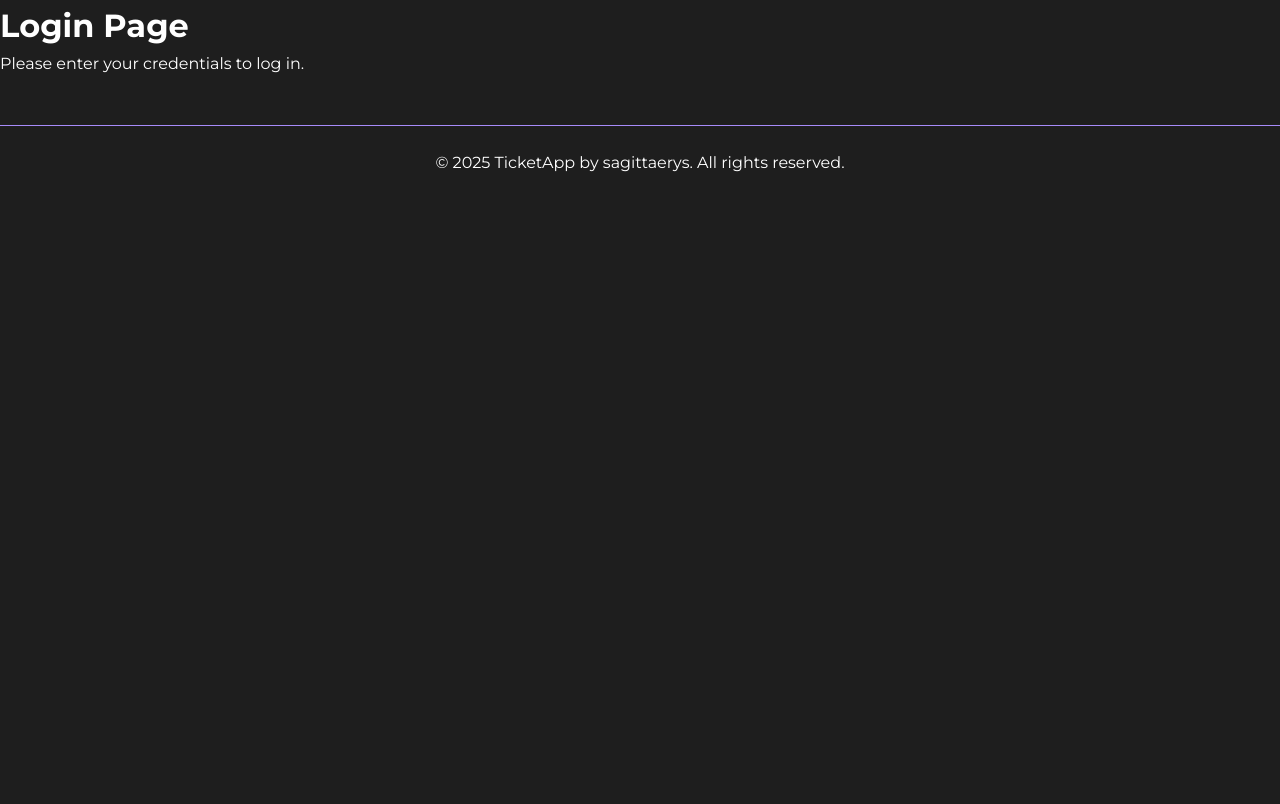
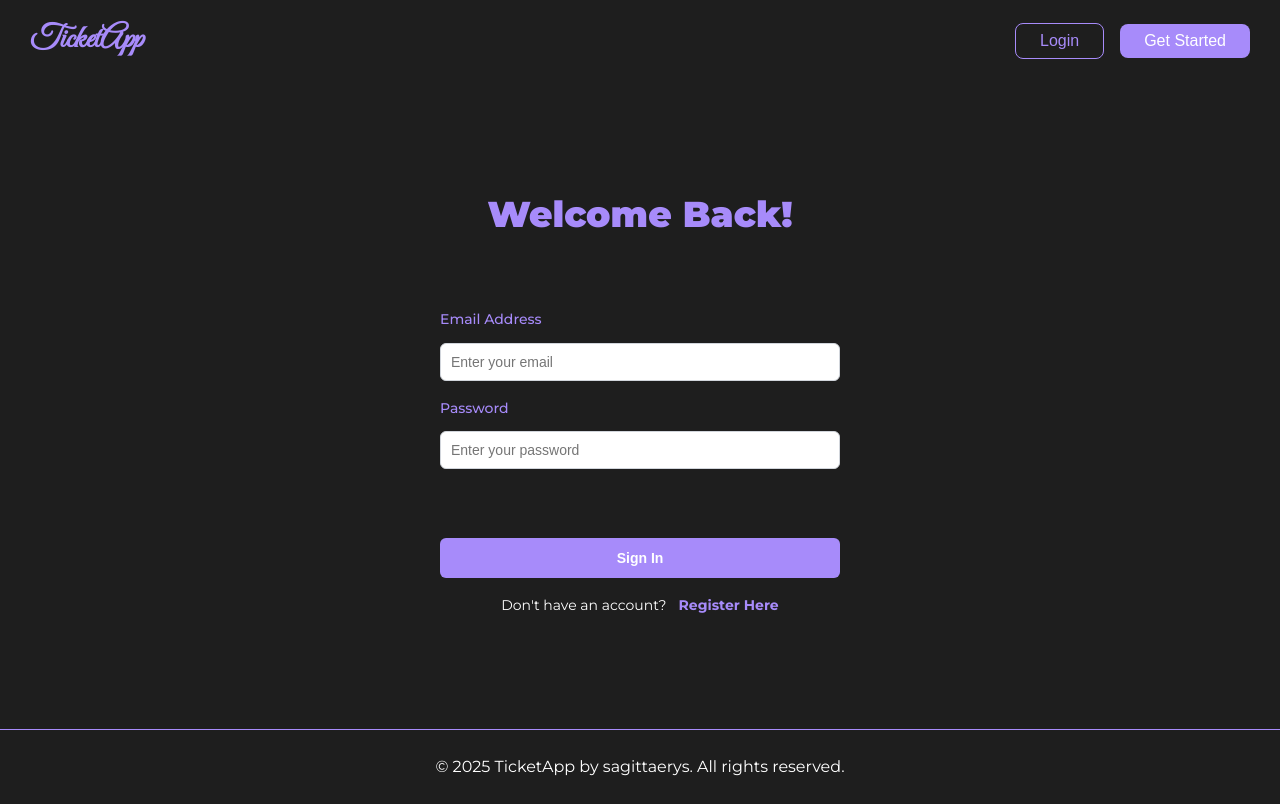
Before and after one commit to sagittaerys/hng-react, a React (Vite) app: page /login in a window 1280 px wide. Built offline with nearby package versions, Linux system fonts and the light colour scheme.

Commit message:
auth completed

```diff
--- a/src/index.css
+++ b/src/index.css
@@ -463,3 +463,158 @@ body {
   color: #a78bfa;
   font-weight: bold;
 }
+
+/* login styles */
+
+.auth-container-tall {
+          max-width: 28rem;
+          height: 70vh;
+          display: flex;
+          flex-direction: column;
+          justify-content: space-evenly;
+          margin: 2.5rem auto 0;
+          padding: 1.5rem;
+          border-radius: 0.5rem;
+          box-shadow: 0 4px 6px -1px #a78bfa(0, 0, 0, 0.1), 0 2px 4px -1px rgba(0, 0, 0, 0.06);
+        }
+
+        /* Heading Styles */
+        .auth-heading {
+          font-size: 2rem;
+          color: #a78bfa;
+          font-weight: 900;
+          text-align: center;
+          margin-bottom: 1.5rem;
+        }
+
+        @media (min-width: 768px) {
+          .auth-heading {
+            font-size: 2.25rem;
+          }
+        }
+
+        /* Alert/Toast Messages */
+        .alert-error {
+          color: #dc2626;
+          border: 1px solid #fca5a5;
+          background-color: #fee2e2;
+          text-align: center;
+          padding: 0.5rem;
+          border-radius: 0.375rem;
+          font-size: 0.875rem;
+          margin-bottom: 0.75rem;
+        }
+
+        /* Form Group Styles */
+        .form-group {
+          margin-bottom: 1rem;
+        }
+
+        /* Label Styles */
+        .form-label-spaced {
+          display: block;
+          margin-bottom: 0.75rem;
+          color: #a78bfa;
+          font-size: 0.875rem;
+          font-weight: 500;
+        }
+
+        /* Input Styles */
+        .form-input {
+          width: 100%;
+          padding: 0.625rem;
+          border: 1px solid #d1d5db;
+          border-radius: 0.375rem;
+          font-size: 0.875rem;
+          outline: none;
+          transition: border-color 0.2s;
+          box-sizing: border-box;
+        }
+
+        .form-input:focus {
+          border-color: #a78bfa;
+        }
+
+        .form-input.error {
+          border-color: #a78bfa;
+        }
+
+        .form-input:disabled {
+          background-color: #f3f4f6;
+          cursor: not-allowed;
+        }
+
+        .mb-3 {
+          margin-bottom: 0.75rem;
+        }
+
+        /* Error Message Styles */
+        .error-message {
+          color: #a78bfa;
+          font-size: 0.75rem;
+          margin-top: 0.25rem;
+        }
+
+        /* Button Styles */
+        .btn-primary {
+          width: 100%;
+          padding: 0.75rem;
+          background-color: #a78bfa;
+          color: white;
+          border-radius: 0.375rem;
+          font-size: 0.875rem;
+          font-weight: 600;
+          border: none;
+          cursor: pointer;
+          transition: background-color 0.2s;
+        }
+
+        .btn-primary:hover:not(:disabled) {
+          background-color: #a78bfa;
+        }
+
+        .btn-primary:disabled {
+          background-color: #a78bfa;
+          cursor: not-allowed;
+        }
+
+        .btn-link {
+          color: #a78bfa;
+          font-weight: 700;
+          background: none;
+          border: none;
+          cursor: pointer;
+          padding: 0;
+          text-decoration: none;
+        }
+
+        .btn-link:hover {
+          text-decoration: underline;
+        }
+
+        /* Auth Footer Links */
+        .auth-footer-spaced {
+          display: flex;
+          gap: 0.75rem;
+          align-items: center;
+          font-size: 0.875rem;
+          justify-content: center;
+          margin-top: 1rem;
+        }
+
+        .auth-footer-text {
+          color: white;
+          margin: 0;
+        }
+
+        /* Responsive Design */
+        @media (max-width: 640px) {
+          .auth-container-tall {
+            margin: 1rem;
+            padding: 1rem;
+          }
+
+          .auth-heading {
+            font-size: 1.5rem;
+          }
+        }
--- a/src/pages/login.tsx
+++ b/src/pages/login.tsx
@@ -1,8 +1,156 @@
+import { useState } from "react";
+import { Link } from "react-router-dom";
+import NavBar from "../components/header";
+
+
 export default function Login({onNavigate}: {onNavigate: (path: string) => void}) {
+  const [email, setEmail] = useState("");
+  const [password, setPassword] = useState("");
+  const [errors, setErrors] = useState<Record<string, string>>({});
+  const [isLoading, setIsLoading] = useState(false);
+
+  function validateInputs() {
+    const newErrors: Record<string, string> = {};
+    const emailRegex = /^[^\s@]+@[^\s@]+\.[^\s@]+$/;
+
+    if (!email.trim()) {
+      newErrors.email = "Email address is required.";
+    } else if (!emailRegex.test(email)) {
+      newErrors.email = "Please enter a valid email address.";
+    }
+
+    if (!password) {
+      newErrors.password = "Password is required.";
+    }
+
+    setErrors(newErrors);
+    return Object.keys(newErrors).length === 0;
+  }
+
+  interface User {
+    id: string;
+    email: string;
+    password: string;
+    name: string;
+  }
+
+  interface SessionToken {
+    userId: string;
+    email: string;
+    name: string;
+    loginTime: string;
+    expiresAt: string;
+  }
+
+  function handleLogin(e: React.FormEvent<HTMLButtonElement>): void {
+    e.preventDefault();
+
+    if (!validateInputs()) return;
+
+    setIsLoading(true);
+    setErrors({});
+
+    try {
+      // get users from localStorage
+      const users: User[] = JSON.parse(localStorage.getItem("ticketapp_users") || "[]");
+
+      // find user with matching email and password
+      const user: User | undefined = users.find(u => u.email === email && u.password === password);
+
+      if (!user) {
+        setErrors({
+          general: "Invalid credentials. Please check your email and password."
+        });
+        setIsLoading(false);
+        return;
+      }
+
+      // Create session token
+      const sessionToken: SessionToken = {
+        userId: user.id,
+        email: user.email,
+        name: user.name,
+        loginTime: new Date().toISOString(),
+        expiresAt: new Date(Date.now() + 24 * 60 * 60 * 1000).toISOString() // 24 hours
+      };
+
+      // store session in localStorage
+      localStorage.setItem("ticketapp_session", JSON.stringify(sessionToken));
+
+      // Show success and redirect
+      setTimeout(() => {
+        onNavigate("/dashboard");
+      }, 500);
+
+    } catch (err: unknown) {
+      console.error("Unexpected error:", err);
+      setErrors({
+        general: "An unexpected error occurred. Please try again."
+      });
+    } finally {
+      setIsLoading(false);
+    }
+  }
+
   return (
-    <div className="container">
-      <h1>Login Page</h1>
-      <p>Please enter your credentials to log in.</p>
-    </div>
+    <>
+      <NavBar onNavigate={onNavigate} />
+
+      <div className="auth-container-tall">
+        <h2 className="auth-heading">Welcome Back!</h2>
+
+        <div>
+          {errors.general && (
+            <div className="alert-error">{errors.general}</div>
+          )}
+
+          <div className="form-group">
+            <label htmlFor="email" className="form-label-spaced">Email Address</label>
+            <input
+              id="email"
+              type="email"
+              placeholder="Enter your email"
+              value={email}
+              onChange={(e) => setEmail(e.target.value)}
+              className={`form-input ${errors.email ? 'error' : ''}`}
+            />
+            {errors.email && <p className="error-message">{errors.email}</p>}
+          </div>
+
+          <div className="form-group">
+            <label htmlFor="password" className="form-label-spaced">Password</label>
+            <input
+              id="password"
+              type="password"
+              placeholder="Enter your password"
+              value={password}
+              onChange={(e) => setPassword(e.target.value)}
+              className={`form-input ${errors.password ? 'error' : ''} mb-3`}
+            />
+            {errors.password && <p className="error-message">{errors.password}</p>}
+          </div>
+        </div>
+
+        <div>
+          <button
+            type="button"
+            onClick={handleLogin}
+            disabled={isLoading}
+            className="btn-primary"
+          >
+            {isLoading ? "Signing in..." : "Sign In"}
+          </button>
+
+          <div className="auth-footer-spaced">
+            <p className="auth-footer-text">Don't have an account?</p>
+
+            <Link to="/sign-up" className="btn-link"
+            >
+              Register Here
+            </Link>
+          </div>
+        </div>
+      </div>
+    </>
   );
 }
--- a/src/pages/sign-up.tsx
+++ b/src/pages/sign-up.tsx
@@ -1,5 +1,7 @@
 import { useState } from "react";
 import { Link } from "react-router-dom";
+import NavBar from "../components/header";
+
 
 interface FormErrors {
   name?: string;
@@ -90,8 +92,10 @@ export default function SignUp({ onNavigate }: { onNavigate: (path: string) => v
   }
 
   return (
+    <div>
+      <NavBar onNavigate={onNavigate} />
 
-    <div style={{
+    <section style={{
       maxWidth: "28rem",
       margin: "2.5rem auto",
       padding: "1.5rem",
@@ -304,8 +308,8 @@ export default function SignUp({ onNavigate }: { onNavigate: (path: string) => v
 
 
 
-      </div>
-
+      </section>
+  </div>
 
   );
 }
```
